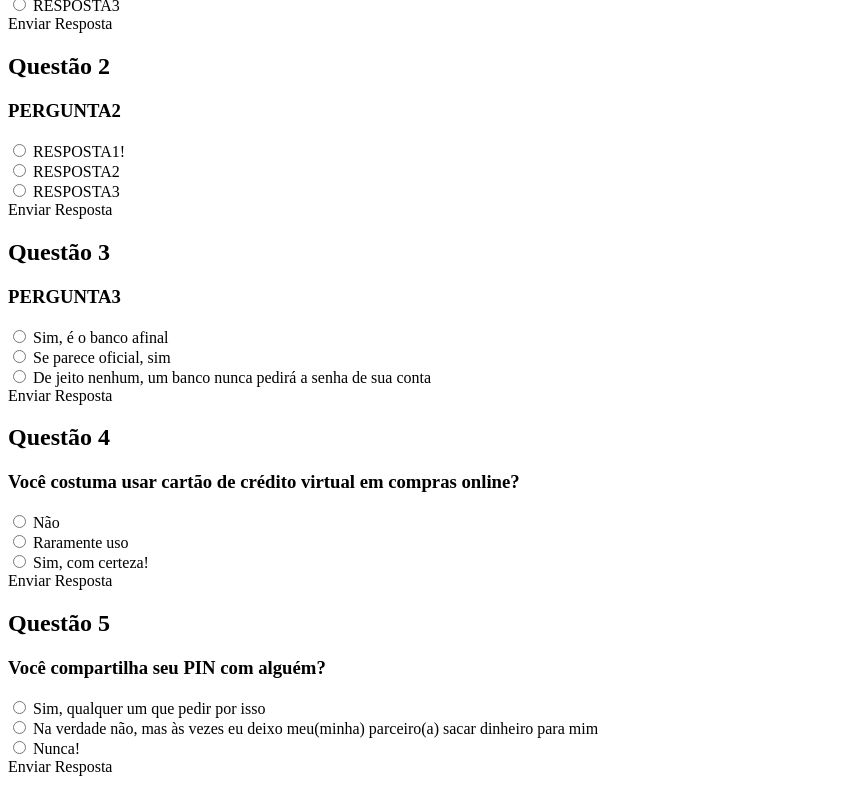
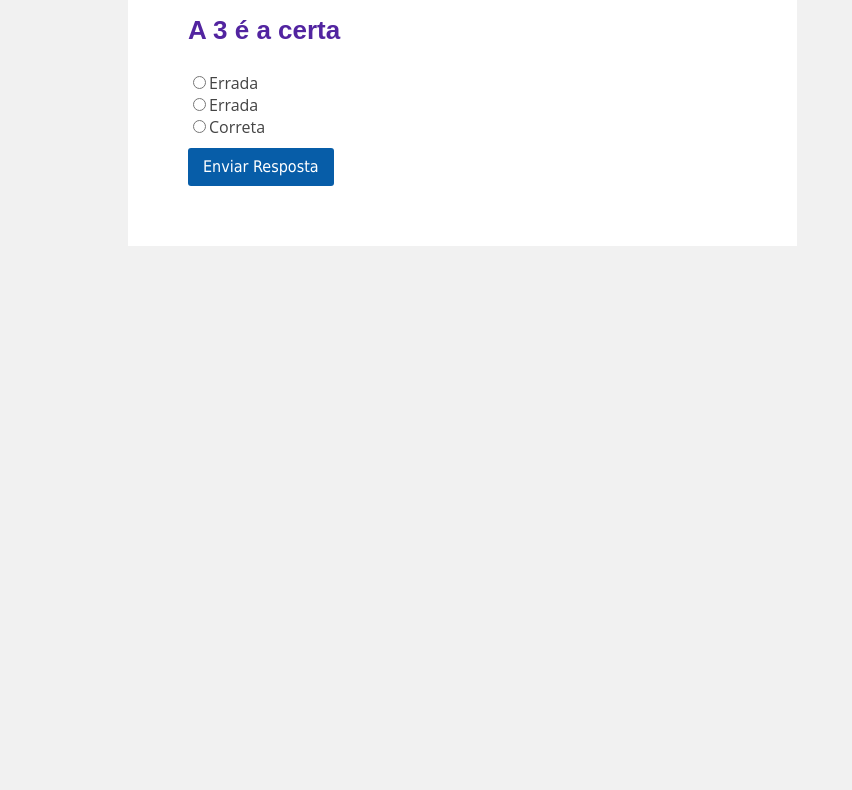
Before and after one commit to eltontavora/Quiz, a plain HTML site: page index.html in a window 1280 px wide. Shown: the part 199-989 px from the top of the page, without its empty margins (0-852 px from the left). After the commit the page ends 800 px from the top, so only its background shows below. Drawn offline with Linux system fonts and the light colour scheme.

Commit message:
dando erro - Domingo

```diff
--- a/index.html
+++ b/index.html
@@ -1,12 +1,13 @@
 <!DOCTYPE html>
 <html lang="en">
+
 <head>
   <meta charset="UTF-8">
   <meta http-equiv="X-UA-Compatible" content="IE=edge">
   <meta name="viewport" content="width=device-width, initial-scale=1.0">
-    <title>Responda corretamente!</title>
+  <script src="script.js"></script>
   <link rel="stylesheet" href="style.css">
-    <script src="scripts.js"></script>
+  <title>Document</title>
 </head>
 
 <body>
@@ -20,70 +21,30 @@
 
           <div id="question-1">
             <h2>Questão 1</h2>
-  	  			<h3>PERGUNTA1</h3>
-  	  			<input id="question-1-answer-a" type="radio" name="favelang" value=1> RESPOSTA1<br>
-  				  <input id="question-1-answer-b" type="radio" name="favelang" value=2> RESPOSTA2<br>
-  				  <input id="question-1-answer-c" type="radio" name="favelang" value=3> RESPOSTA3<br>
-  				  <div id="submit1" class="button">Enviar Resposta</div>
+            <h3>A 3 é a certa</h3>
+            <input id="radioquestao1" type="radio"  value="0">Errada<br>
+            <input id="radioquestao1" type="radio"  value="0">Errada<br>
+            <input id="radioquestao1" type="radio"  value="1">Correta<br>
+            <button id="submit1">Enviar Resposta</button>
             <div class="clearfix"></div>
           </div>
-
           <div id="question-2">
-  				 <h2>Questão 2</h2>
-  				 <h3>PERGUNTA2</h3>
-  	  		 <input id="question-2-answer-a" type="radio" name="favelang" value="1"> RESPOSTA1!<br>
-  				 <input id="question-2-answer-b" type="radio" name="favelang" value="2"> RESPOSTA2<br>
-  				 <input id="question-2-answer-c" type="radio" name="favelang" value="3"> RESPOSTA3<br>
-  				 <div id="submit2" class="button">Enviar Resposta</div>
+            <h3>A 2 é a certa</h3>
+            <input id="radioquestao2" type="radio" value="0"> Errada<br>
+            <input id="radioquestao2" type="radio" value="1"> Correta<br>
+            <input id="radioquestao2" type="radio" value="0">Errada<br>
+            <button id="submit2">Enviar Resposta</button>
             <div class="clearfix"></div>
           </div>
-
           <div id="question-3">
-  				 <h2>Questão 3</h2>
-  				 <h3>PERGUNTA3</h3>
-  	  		 <input id="question-3-answer-a" type="radio" name="favelang" value="1"> Sim, é o banco afinal<br>
-  				 <input id="question-3-answer-b" type="radio" name="favelang" value="2"> Se parece oficial, sim<br>
-  				 <input id="question-3-answer-c" type="radio" name="favelang" value="3"> De jeito nenhum, um banco nunca pedirá a senha de sua conta<br>
-  				 <div id="submit3" class="button">Enviar Resposta</div>
-           <div class="clearfix"></div>
-  			 </div>
-
-         <div id="question-4">
-            <h2>Questão 4</h2>
-            <h3>Você costuma usar cartão de crédito virtual em compras online?</h3>
-            <input id="question-1-answer-a" type="radio" name="favelang" value="1"> Não <br>
-            <input id="question-1-answer-b" type="radio" name="favelang" value="2"> Raramente uso<br>
-            <input id="question-1-answer-c" type="radio" name="favelang" value="3"> Sim, com certeza!<br>
-            <div id="submit4" class="button">Enviar Resposta</div>
-            <div class="clearfix"></div>
-          </div>
-
-          <div id="question-5">
-            <h2>Questão 5</h2>
-            <h3>Você compartilha seu PIN com alguém?</h3>
-            <input id="question-1-answer-a" type="radio" name="favelang" value="1"> Sim, qualquer um que pedir por isso<br>
-            <input id="question-1-answer-b" type="radio" name="favelang" value="2"> Na verdade não, mas às vezes eu deixo meu(minha) parceiro(a) sacar dinheiro para mim<br>
-            <input id="question-1-answer-c" type="radio" name="favelang" value="3"> Nunca!<br>
-            <div id="submit5" class="button">Enviar Resposta</div>
-            <div class="clearfix"></div>
-          </div>
-
-         <div id="question-6">
             <h2>Obrigado por responder a pesquisa!</h2>
-           <h3>Seu score de segurança é: </h3>
+            <h3>Seu resultado é: </h3>
             <h1 id=printtotalscore></h1>
             <p id=printscoreinfo></p>
-
           </div>
-
-
-
         </form>
-
       </div>
     </div>
   </div>
-
-
 </body>
 </html>
--- a/script.js
+++ b/script.js
@@ -0,0 +1,21 @@
+
+
+var resposta1 = document.getElementById("radioquestao1").value;
+var resposta2 = document.getElementById("radioquestao2").value;
+
+
+
+var placar = resposta1 + resposta2
+
+function questionario(perguntas) {
+    console.log(questionario);
+    console.log(perguntas);
+}
+
+var perguntas = 0;
+var numero;
+
+document.querySelector('button').onclick = function () {
+    perguntas = perguntas + 1;
+    questionario(perguntas);
+}
--- a/style.css
+++ b/style.css
@@ -0,0 +1,131 @@
+
+.container {
+  position: relative;
+  width: 100%;
+
+  max-width: 1024px;
+  margin: 0 auto;
+  padding: 0 20px;
+  box-sizing: border-box;
+}
+.column {
+  margin-bottom: 1.5rem;
+  width: 100%;
+  float: left;
+  box-sizing: border-box;
+}
+
+@media (min-width: 640px) {
+  .container {
+    width: 90%;
+    padding: 0; }
+  .column {
+    margin-left: 4%; }
+  .column:first-child {
+    margin-left: 0; }
+
+  .full-width.column              { width: 100%; margin-left: 0; }
+
+  .one-half.column                { width: 48%; }
+
+  .one-third.column               { width: 30.6666666667%; }
+  .two-thirds.column              { width: 65.3333333333%; }
+
+  .one-quarter.column             { width: 22%; }
+  .two-quarter.column             { width: 48%; }
+  .three-quarter.column           { width: 74%; }
+
+  .one-half.column                { width: 48%; }
+
+
+
+}
+
+.container:after,
+.row:after,
+.clearfix {
+  content: "";
+  display: table;
+  clear: both; }
+
+
+body {
+  font-family: 'Open Sans', sans-serif;
+  font-size: 16px;
+  color: #444444;
+  background-color: #f1f1f1;
+  margin: 0;
+}
+
+h1, h2, h3, h4 {
+  font-family: 'Barclaycard Co Lt', sans-serif;
+  color: #018fd0;
+  margin-top: 0;
+}
+
+h1 {
+  font-size: 54px;
+}
+
+h2 {
+  font-size: 36px;
+}
+
+h3 {
+  color: #5224a0;
+  font-size: 26px;
+}
+
+
+
+.center {
+  text-align: center;
+}
+
+.questions_box {
+  background-color: #ffffff;
+  padding: 60px;
+  text-align: left;
+  max-width: 960px;
+}
+
+button {
+  font-family: 'Barclaycard Co Lt',Tahoma,sans-serif;
+  margin: 10px 0 0 0;
+  cursor: pointer;
+
+  font-size: 1em;
+  border: none;
+  padding: 10px 15px;
+  line-height: 18px;
+  -moz-border-radius: 3px;
+  -webkit-border-radius: 3px;
+  -o-border-radius: 3px;
+  border-radius: 3px;
+  vertical-align: baseline;
+  background: #075da8;
+  color: white;
+  text-decoration: none;
+  display: inline-block;
+  -webkit-font-smoothing: subpixel-antialiased;
+  -webkit-transition: background-color 200ms ease-in-out;
+  -moz-transition: background-color 200ms ease-in-out;
+  -o-transition: background-color 200ms ease-in-out;
+  transition: background-color 200ms ease-in-out;
+}
+
+.button:hover {
+  background-color: #059fdb !important;
+  color: white;
+}
+
+#question-2, #question-3, #question-4, #question-5, #question-6{
+  display: none;
+}
+
+#progress_bar {
+  background-color: #018fd0;
+  width: 20%;
+  height: 10px;
+  transition: all 100ms ease-in-out;
+}
```
Lines whose indentation alone changed are shown as unchanged.
